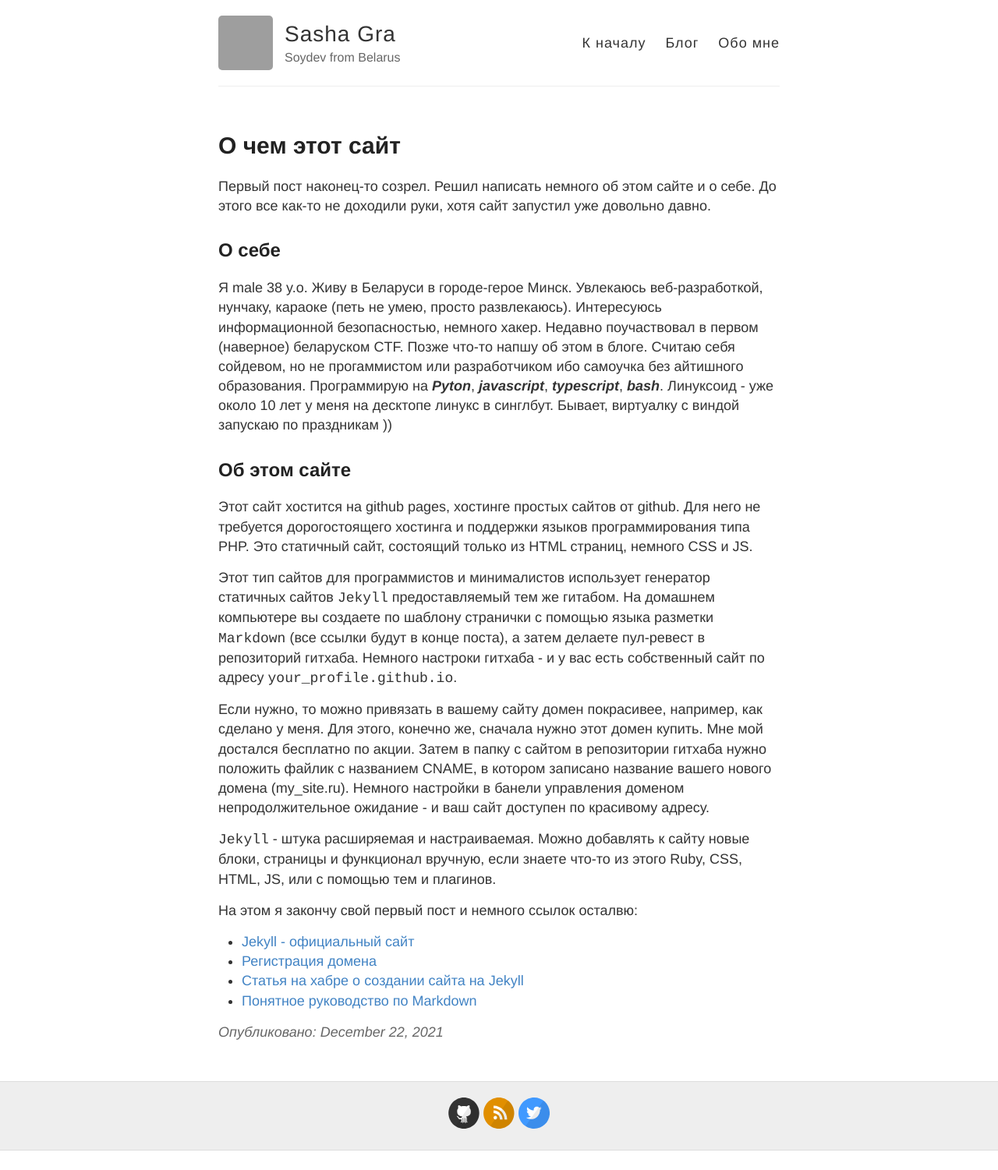
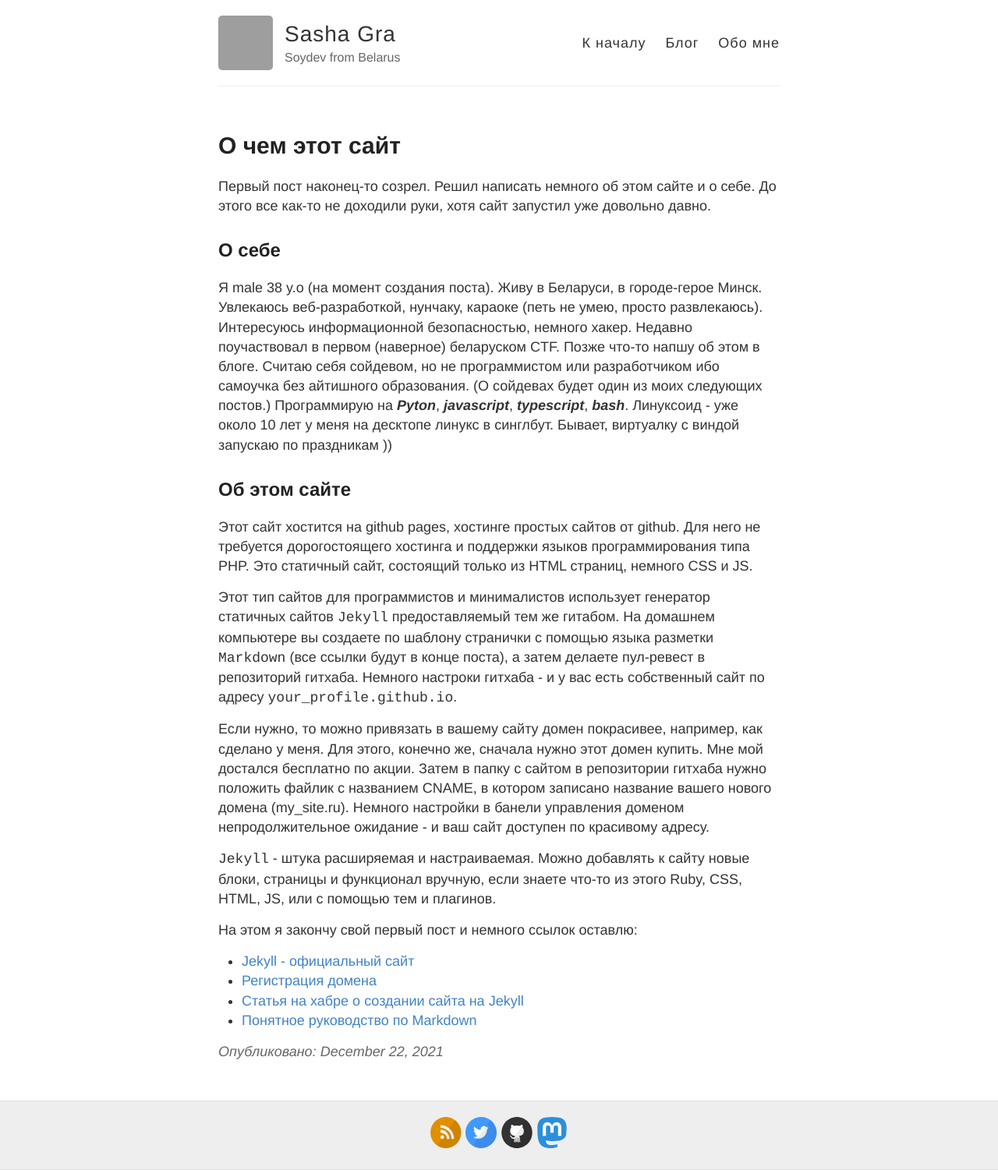
Before and after one commit to sashagra/sashagra.github.io, a Jekyll site: the page built from _posts/2021-12-22-hello-world.md, in a window 1280 px wide. Shown: the whole page at 78% size. Built offline with Jekyll 4.4.1, drawn with Linux system fonts in a browser that asks for light colours; comment, search, counter and statistics services are not loaded; before the commit the page ends 1476 px from its top, so only the background shows below that; grey boxes are pictures that could not be loaded.

Commit message:
add mastodon, some editings

```diff
--- a/_config.yml
+++ b/_config.yml
@@ -24,6 +24,7 @@ footer-links:
   rss: https://sashagra.github.io/feed.xml # just type anything here for a working RSS icon
   twitter: anexandro
   stackoverflow: # your stackoverflow profile, e.g. "users/50476/bart-kiers"
+  mastodon: https://ru.social/@apxont
 
 # Enter your Disqus shortname (not your username) to enable commenting on posts
 # You can find your shortname on the Settings page of your Disqus account
@@ -59,7 +60,7 @@ kramdown:
   syntax_highlighter: rouge
   syntax_highlighter_opts:
     # Use existing pygments syntax highlighting css
-    css_class: 'highlight'
+    css_class: "highlight"
 
 # Set the Sass partials directory, as we're using @imports
 sass:
--- a/_includes/svg-icons.html
+++ b/_includes/svg-icons.html
@@ -1,7 +1,10 @@
+{% if site.footer-links.rss %}<a rel="nofollow noopener" target="_blank" href="{{ site.baseurl }}/feed.xml"><i class="svg-icon rss"></i></a>{% endif %}
+{% if site.footer-links.twitter %}<a rel="nofollow noopener" target="_blank" href="https://www.twitter.com/{{ site.footer-links.twitter }}"><i class="svg-icon twitter"></i></a>{% endif %}
 {% if site.footer-links.dribbble %}<a rel="nofollow noopener" target="_blank" href="https://dribbble.com/{{ site.footer-links.dribbble }}"><i class="svg-icon dribbble"></i></a>{% endif %}
 {% if site.footer-links.email %}<a rel="nofollow noopener" target="_blank" href="mailto:{{ site.footer-links.email }}"><i class="svg-icon email"></i></a>{% endif %}
 {% if site.footer-links.github %}<a rel="nofollow noopener" target="_blank" href="https://github.com/{{ site.footer-links.github }}"><i class="svg-icon github"></i></a>{% endif %}
 {% if site.footer-links.linkedin %}<a rel="nofollow noopener" target="_blank" href="https://www.linkedin.com/in/{{ site.footer-links.linkedin }}"><i class="svg-icon linkedin"></i></a>{% endif %}
-{% if site.footer-links.rss %}<a rel="nofollow noopener" target="_blank" href="{{ site.baseurl }}/feed.xml"><i class="svg-icon rss"></i></a>{% endif %}
-{% if site.footer-links.twitter %}<a rel="nofollow noopener" target="_blank" href="https://www.twitter.com/{{ site.footer-links.twitter }}"><i class="svg-icon twitter"></i></a>{% endif %}
 {% if site.footer-links.stackoverflow %}<a rel="nofollow noopener" target="_blank" href="http://stackoverflow.com/{{ site.footer-links.stackoverflow }}"><i class="svg-icon stackoverflow"></i></a>{% endif %}
+{% if site.footer-links.mastodon %}<a rel="me nofollow noopener" target="_blank"
+  href="{{ site.footer-links.mastodon }}"><i class="svg-icon mastodon"></i></a>{%
+endif %}
--- a/_posts/2021-12-22-hello-world.md
+++ b/_posts/2021-12-22-hello-world.md
@@ -9,8 +9,8 @@ categories: site web
 
 ## О себе
 
-Я male 38 y.o. Живу в Беларуси в городе-герое Минск. Увлекаюсь веб-разработкой, нунчаку, караоке (петь не умею, просто развлекаюсь). Интересуюсь информационной безопасностью, немного хакер. Недавно поучаствовал в первом (наверное) беларуском CTF. Позже что-то напшу об этом в блоге.
-Считаю себя сойдевом, но не прогаммистом или разработчиком ибо самоучка без айтишного образования. Программирую на **_Pyton_**, **_javascript_**, **_typescript_**, **_bash_**. Линуксоид - уже около 10 лет у меня на десктопе линукс в синглбут. Бывает, виртуалку с виндой запускаю по праздникам ))
+Я male <span id="age">38</span> y.o (на момент создания поста). Живу в Беларуси, в городе-герое Минск. Увлекаюсь веб-разработкой, нунчаку, караоке (петь не умею, просто развлекаюсь). Интересуюсь информационной безопасностью, немного хакер. Недавно поучаствовал в первом (наверное) беларуском CTF. Позже что-то напшу об этом в блоге.
+Считаю себя сойдевом, но не программистом или разработчиком ибо самоучка без айтишного образования. (О сойдевах будет один из моих следующих постов.) Программирую на **_Pyton_**, **_javascript_**, **_typescript_**, **_bash_**. Линуксоид - уже около 10 лет у меня на десктопе линукс в синглбут. Бывает, виртуалку с виндой запускаю по праздникам ))
 
 ## Об этом сайте
 
@@ -22,7 +22,7 @@ categories: site web
 
 `Jekyll` - штука расширяемая и настраиваемая. Можно добавлять к сайту новые блоки, страницы и функционал вручную, если знаете что-то из этого Ruby, CSS, HTML, JS, или с помощью тем и плагинов.
 
-На этом я закончу свой первый пост и немного ссылок осталвю:
+На этом я закончу свой первый пост и немного ссылок оставлю:
 
 - <a href="https://jekyllrb.com/" target="_blank">Jekyll - официальный сайт</a>
 - <a href="https://www.reg.ru/domain/new/?rlink=reflink-7083213" target="_blank">Регистрация домена</a>
--- a/style.scss
+++ b/style.scss
@@ -294,3 +294,7 @@ footer {
   height: 25px;
   transform: translateY(6px);
 }
+
+i.mastodon {
+  background-image: url("./images/icons/Mastodon_Logo.svg");
+}
```
Also changed, not shown: about.md (+3 -3 lines), index.md (+2 -2 lines), images/icons/Mastodon_Logo.svg (added).
